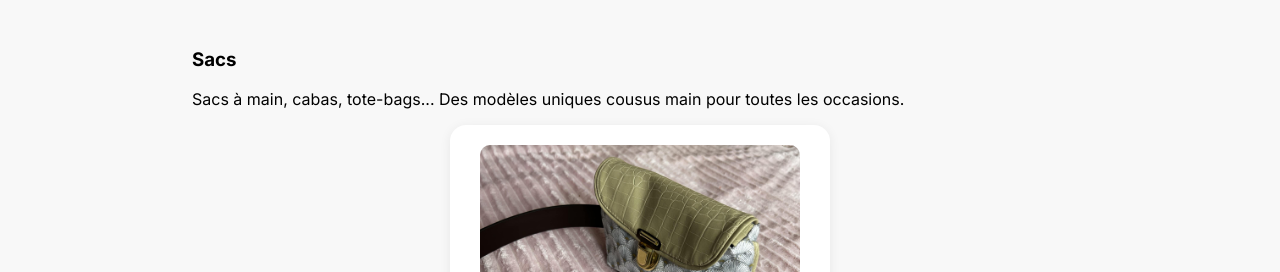
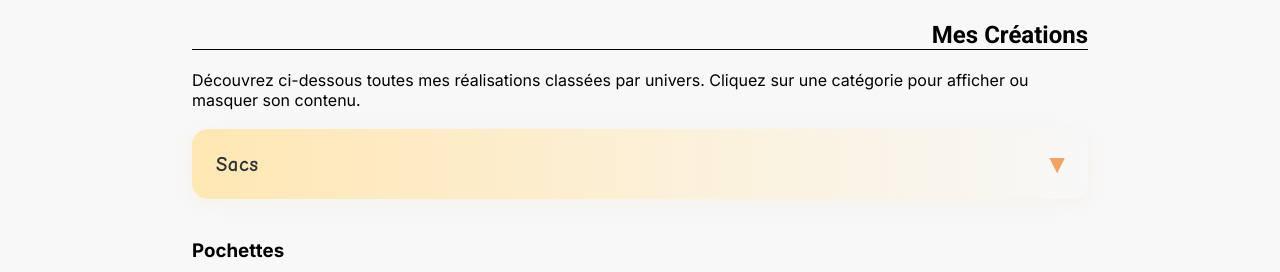
Before and after one commit to BoiteaCouture/By-Anita, a website: page creation.html in a window 1280 px wide. Shown: the part 528-800 px from the top of the page. Drawn offline with Linux system fonts and the light colour scheme.

Commit message:
dropdown sacs

```diff
--- a/creation.html
+++ b/creation.html
@@ -58,13 +58,29 @@
     </section>
 
 
-    <section id="sacs" class="categorie-creation">
+    <section id="creation">
         <div class="container">
+
+            <h2>Mes Créations</h2>
+            <p class="intro-creation">
+                Découvrez ci-dessous toutes mes réalisations classées par univers. Cliquez sur une catégorie pour afficher
+                ou masquer son contenu.
+            </p>
+
+            <div class="accordion-container">
+
+                <button class="accordion-btn" aria-expanded="false" aria-controls="sacs-content" id="sacs-btn">
+                    Sacs
+                    <span class="accordion-arrow">&#9662;</span>
+                </button>
+                <div class="accordion-content" id="sacs-content" role="region" aria-labelledby="sacs-btn" hidden>
+                    <div class="categorie-creation">
                         <h3>Sacs</h3>
                         <p class="categorie-intro">
                             Sacs à main, cabas, tote-bags... Des modèles uniques cousus main pour toutes les occasions.
                         </p>
 
+                        <!-- Card 1 -->
                         <div class="card">
                             <div class="carousel">
                                 <img src="public/assets/sacs/sac12.jpeg" alt="Sac banane" class="carousel-img active">
@@ -79,6 +95,7 @@
                             </div>
                         </div>
 
+                        <!-- Card 2 -->
                         <div class="card">
                             <div class="carousel">
                                 <img src="public/assets/sacs/sac4.jpeg" alt="Sac Isotherme" class="carousel-img active">
@@ -88,11 +105,12 @@
                             </div>
                             <div class="card-content">
                                 <h4>Sac Isotherme</h4>
-                    <p>Un sac isotherme pratique pour transporter vos boissons tout en gardant la chaleur ou la fraîcheur.
-                    </p>
+                                <p>Un sac isotherme pratique pour transporter vos boissons tout en gardant la chaleur ou la
+                                    fraîcheur.</p>
                             </div>
                         </div>
 
+                        <!-- Card 3 -->
                         <div class="card">
                             <div class="carousel">
                                 <img src="public/assets/sacs/sac6.jpeg" alt="Sac à main" class="carousel-img active">
@@ -106,6 +124,7 @@
                             </div>
                         </div>
 
+                        <!-- Card 4 -->
                         <div class="card">
                             <div class="carousel">
                                 <img src="public/assets/sacs/sac1.jpeg" alt="Sac à main" class="carousel-img">
@@ -119,6 +138,7 @@
                             </div>
                         </div>
 
+                        <!-- Card 5 -->
                         <div class="card">
                             <div class="carousel">
                                 <img src="public/assets/sacs/sac2.jpeg" alt="Petit sac" class="carousel-img active">
@@ -129,6 +149,7 @@
                             </div>
                         </div>
 
+                        <!-- Card 6 -->
                         <div class="card">
                             <div class="carousel">
                                 <img src="public/assets/sacs/sac3.jpeg" alt="Sac à main" class="carousel-img active">
@@ -139,6 +160,7 @@
                             </div>
                         </div>
 
+                        <!-- Card 7 -->
                         <div class="card">
                             <div class="carousel">
                                 <img src="public/assets/sacs/sac7.jpeg" alt="Sac à main" class="carousel-img active">
@@ -149,6 +171,7 @@
                             </div>
                         </div>
 
+                        <!-- Card 8 -->
                         <div class="card">
                             <div class="carousel">
                                 <img src="public/assets/sacs/sac8.jpeg" alt="Sacoche" class="carousel-img active">
@@ -159,6 +182,7 @@
                             </div>
                         </div>
 
+                        <!-- Card 9 -->
                         <div class="card">
                             <div class="carousel">
                                 <img src="public/assets/sacs/sac9.jpeg" alt="Tote Bag" class="carousel-img active">
@@ -169,6 +193,7 @@
                             </div>
                         </div>
 
+                        <!-- Card 10 -->
                         <div class="card">
                             <div class="carousel">
                                 <img src="public/assets/sacs/sac10.jpeg" alt="Tote Bag" class="carousel-img active">
@@ -179,6 +204,7 @@
                             </div>
                         </div>
 
+                        <!-- Card 11 -->
                         <div class="card">
                             <div class="carousel">
                                 <img src="public/assets/sacs/sac11.jpeg" alt="Banane Sacoche" class="carousel-img active">
@@ -189,6 +215,7 @@
                             </div>
                         </div>
 
+                        <!-- Card 12 -->
                         <div class="card">
                             <div class="carousel">
                                 <img src="public/assets/sacs/sac13.jpeg" alt="Banane" class="carousel-img active">
@@ -199,6 +226,7 @@
                             </div>
                         </div>
 
+                        <!-- Card 13 -->
                         <div class="card">
                             <div class="carousel">
                                 <img src="public/assets/sacs/sac14.jpeg" alt="Banane" class="carousel-img active">
@@ -208,8 +236,13 @@
                                 <p>À porter en bandoulière ou à la taille, elle est pratique et simple.</p>
                             </div>
                         </div>
+
+                    </div>
+                </div>
+            </div>
         </div>
     </section>
+
 
 
 
--- a/public/js/index.js
+++ b/public/js/index.js
@@ -75,3 +75,14 @@ document.addEventListener("DOMContentLoaded", function () {
     idx = (idx + n + images.length) % images.length;
     images[idx].classList.add("active");
   }
+
+  document.querySelectorAll(".accordion-btn").forEach((btn) => {
+    btn.addEventListener("click", () => {
+      const expanded = btn.getAttribute("aria-expanded") === "true";
+      btn.setAttribute("aria-expanded", !expanded);
+      const content = document.getElementById(
+        btn.getAttribute("aria-controls")
+      );
+      content.hidden = expanded;
+    });
+  });
--- a/public/styles/styles.css
+++ b/public/styles/styles.css
@@ -518,6 +518,60 @@ nav i {
   right: 10px;
 }
 
+.accordion-btn {
+  width: 100%;
+  display: flex;
+  align-items: center;
+  justify-content: space-between;
+  background: linear-gradient(90deg, #ffe7b3 0%, #f8f8f8 100%);
+  color: #2d3436;
+  font-family: 'Quicksand', 'Comic Sans MS', Arial, sans-serif;
+  font-size: 1.3rem;
+  font-weight: 700;
+  letter-spacing: 0.5px;
+  border: none;
+  border-radius: 16px;
+  margin: 1.2rem 0 0.3rem 0;
+  padding: 1.2rem 1.5rem;
+  box-shadow: 0 4px 18px rgba(237, 184, 88, 0.10);
+  cursor: pointer;
+  transition: background 0.25s, box-shadow 0.25s, color 0.2s;
+  position: relative;
+  outline: none;
+  overflow: hidden;
+}
+
+.accordion-btn:hover,
+.accordion-btn:focus,
+.accordion-btn[aria-expanded="true"] {
+  background: linear-gradient(90deg, #ffd580 0%, #ffe7b3 100%);
+  color: #b86e00;
+  box-shadow: 0 6px 28px rgba(237, 184, 88, 0.15);
+}
+
+.accordion-arrow {
+  font-size: 1.7rem;
+  margin-left: 1.2rem;
+  transition: transform 0.3s cubic-bezier(.77,0,.18,1.01);
+  color: #f4a261;
+}
+
+.accordion-btn[aria-expanded="true"] .accordion-arrow {
+  transform: rotate(180deg) scale(1.2);
+  color: #e17055;
+}
+
+/* Optionnel : petite animation de rebond à l'ouverture */
+.accordion-btn[aria-expanded="true"] {
+  animation: bounce 0.3s;
+}
+@keyframes bounce {
+  0% { transform: scale(1);}
+  30% { transform: scale(1.06);}
+  60% { transform: scale(0.97);}
+  100% { transform: scale(1);}
+}
+
 
 /* CARD */
 .card {
```
Lines whose indentation alone changed are shown as unchanged.
